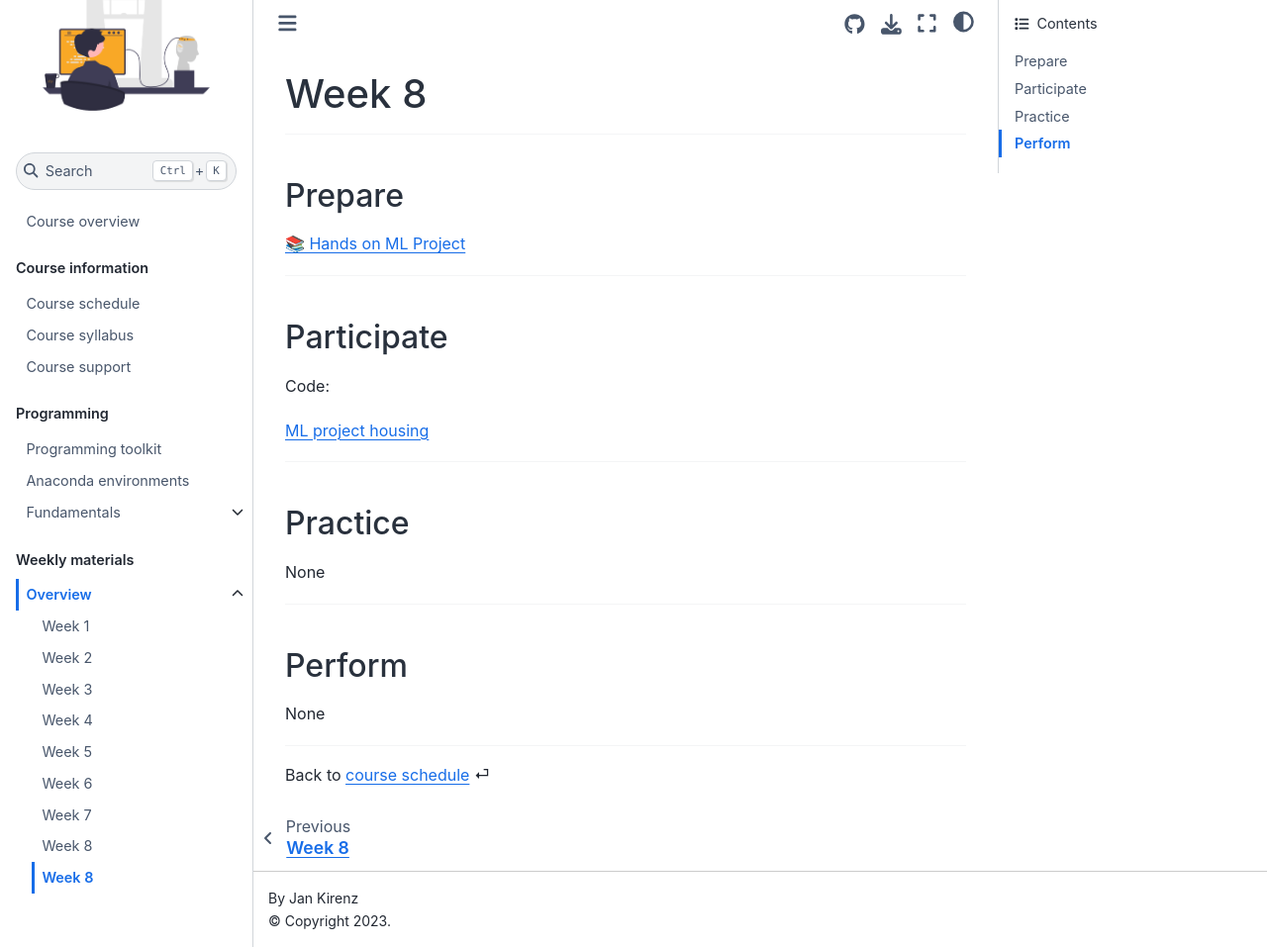
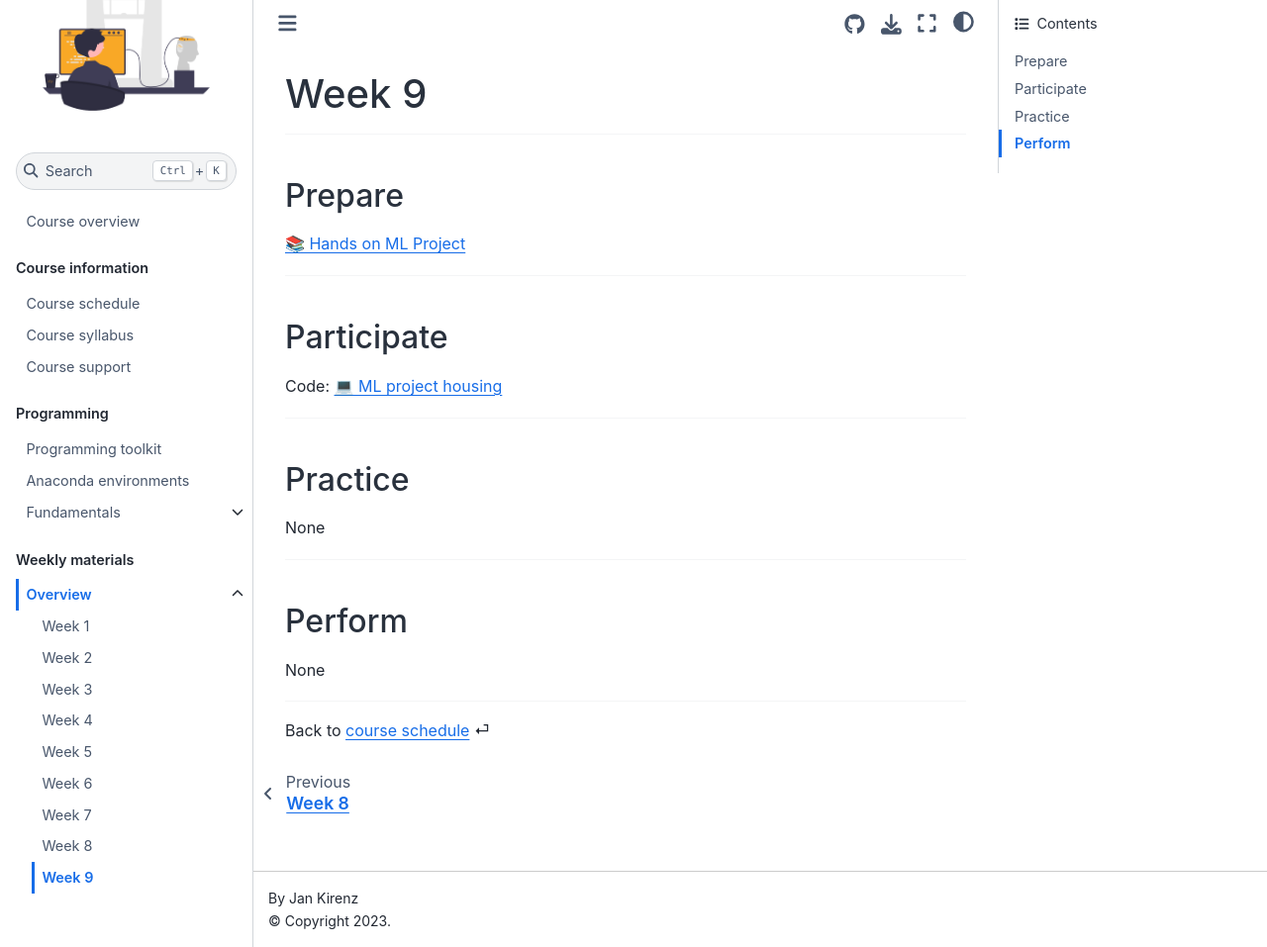
Before and after one commit to ds-ws22/website, a Jupyter Book: the page built from weeks/week9.md, in a window 1280 px wide and 957 px high. Shown: the whole window at 99% size. Built offline with Jupyter Book 1.0.4 settings and Sphinx 7.4.7 and the Sphinx Book theme 1.1.4, drawn with Linux system fonts in a browser that asks for light colours; comment, search, counter and statistics services are not loaded.

Commit message:
Update week9.md

```diff
--- a/weeks/week9.md
+++ b/weeks/week9.md
@@ -1,4 +1,4 @@
-# Week 8
+# Week 9
 
 
 ---
@@ -15,9 +15,7 @@
 ## Participate
 
 
-Code:
-
-[ML project housing](../code/25-case-ca-housing-c.ipynb)
+Code: [ 💻 ML project housing](../code/25-case-ca-housing-c.ipynb)
 
 
 ---
```
